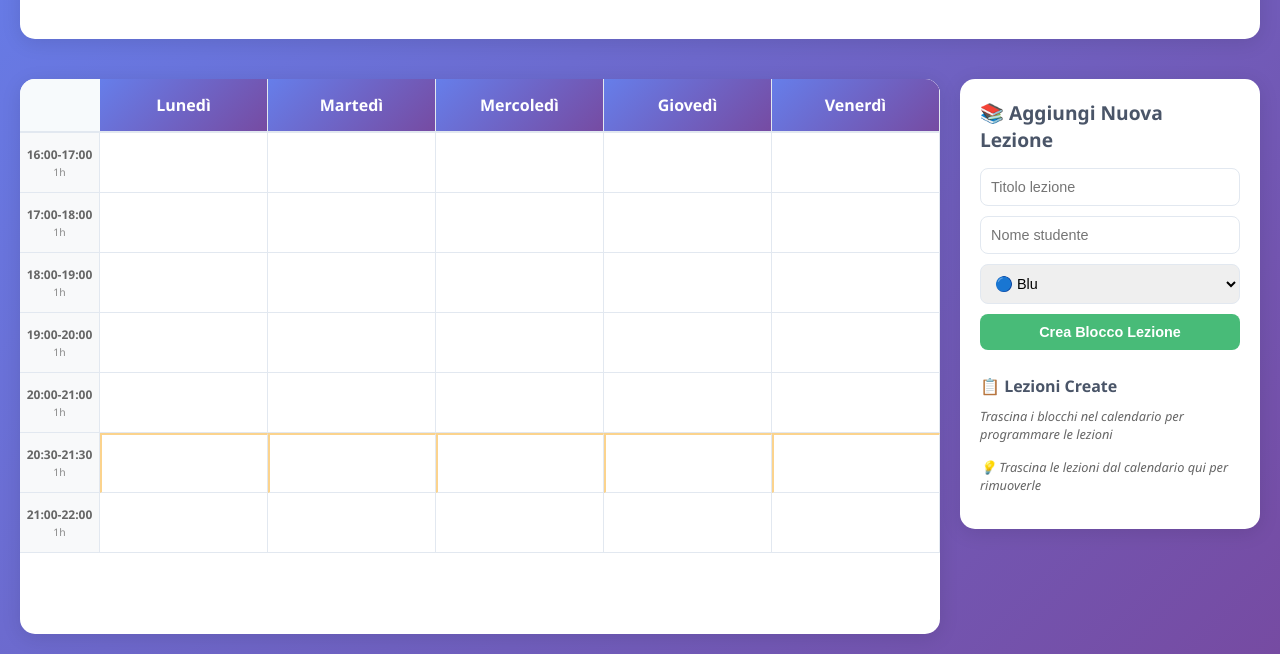
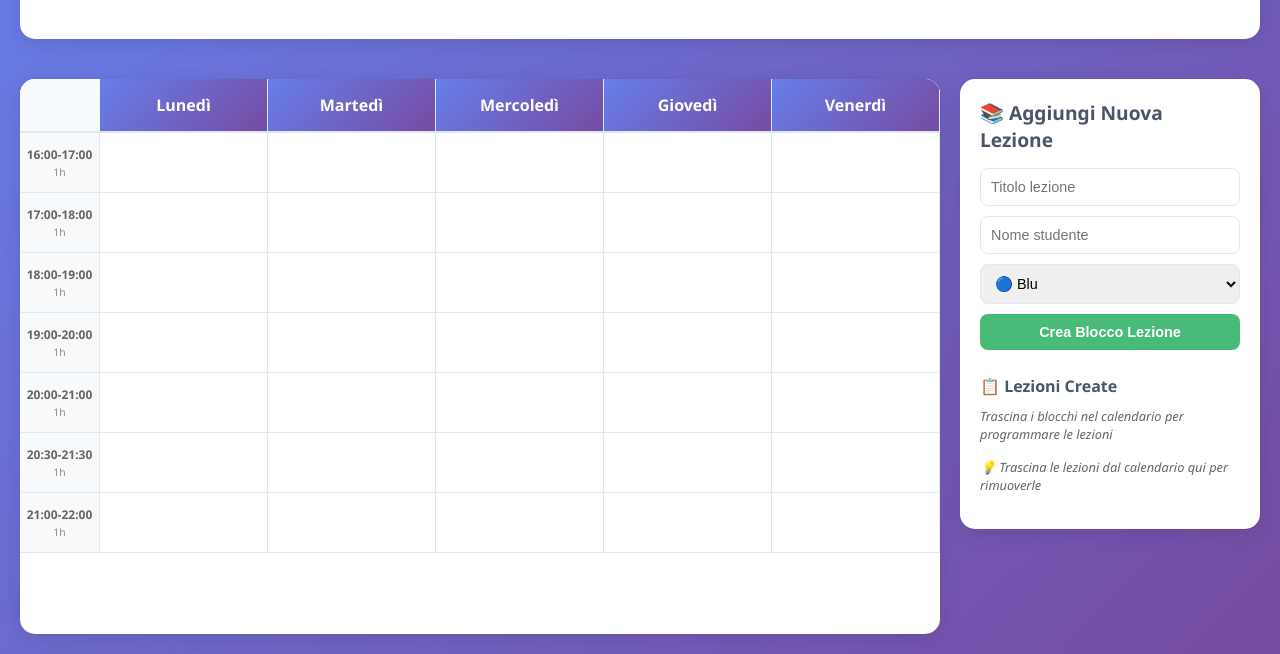
Before and after one commit to roberta-tarabini-polito/calendario-settimanale-lezioni, a plain HTML site: page index.html in a window 1280 px wide. Shown: the part 146-800 px from the top of the page. Drawn offline with Linux system fonts and the light colour scheme.

Commit message:
Rimosso evidenziazione speciale fascia oraria 20:30 - calendario uniforme

```diff
--- a/script.js
+++ b/script.js
@@ -45,11 +45,6 @@ class CalendarApp {
                 daySlot.dataset.day = days[day];
                 daySlot.dataset.hour = timeSlot.hour;
                 daySlot.dataset.slotId = `${days[day]}-${timeSlot.hour}`;
-
-                // Add special class for the 20:30-21:30 slot
-                if (timeSlot.hour === 20.5) {
-                    daySlot.classList.add('special-slot');
-                }
 
                 grid.appendChild(daySlot);
             }
--- a/style.css
+++ b/style.css
@@ -148,11 +148,6 @@ h1 {
     font-size: 0.65rem;
     color: #888;
     font-weight: 400;
-}
-
-.special-slot {
-    background: #fef5e7;
-    border: 2px solid #fbd38d;
 }
 
 .day-slot {
```
